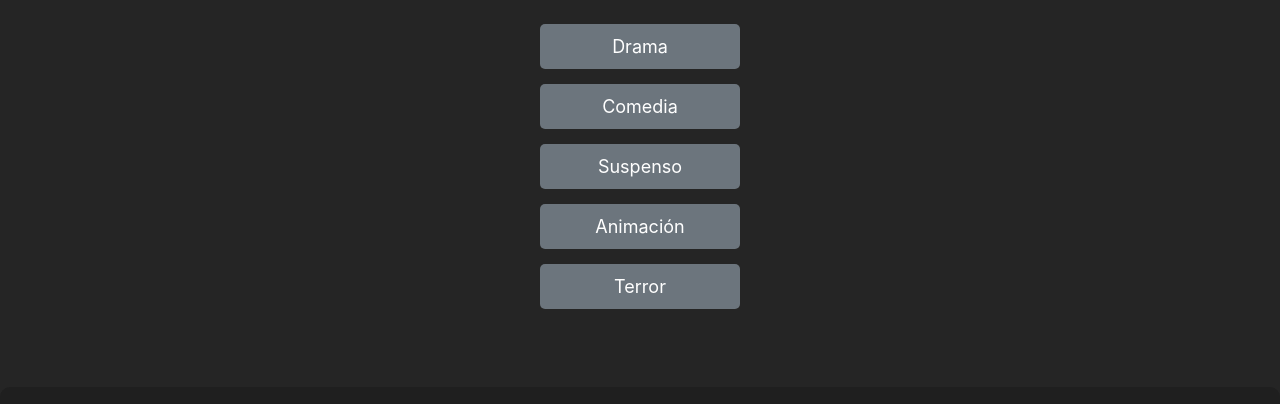
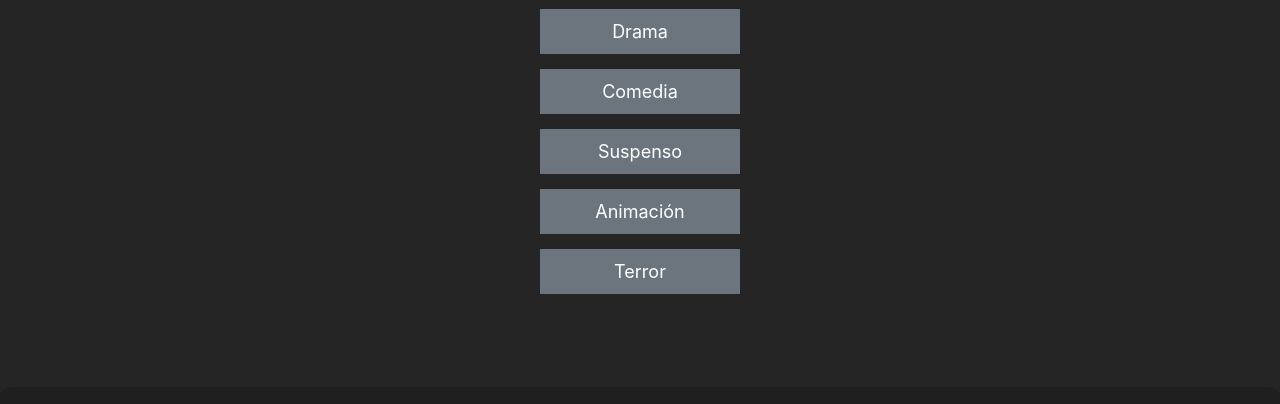
Before and after one commit to renacerini/grupo8-PI, a plain HTML site: page generoPelicula.html in a window 1280 px wide. Shown: the part 213-617 px from the top of the page. Drawn offline with Linux system fonts and the light colour scheme.

Commit message:
cambios css

```diff
--- a/CSS/style.css
+++ b/CSS/style.css
@@ -483,8 +483,10 @@ h1 {
 .genero-buttons {
     display: flex;
     flex-direction: column;
-    gap: 15px;
     align-items: center;
+    padding-bottom: 15px;
+
+
 }
 
 .genero-btn {
@@ -495,7 +497,7 @@ h1 {
     font-size: 18px;
     width: 200px;
     text-align: center;
-    border-radius: 5px;
+    margin-bottom: 15px;
 }
 
 .genero-btn:hover {
```
Also changed, not shown: detallePelicula.html (+3 -3 lines).
